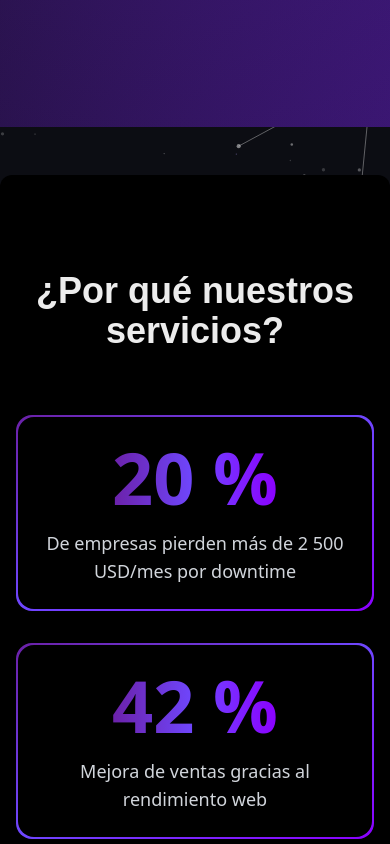
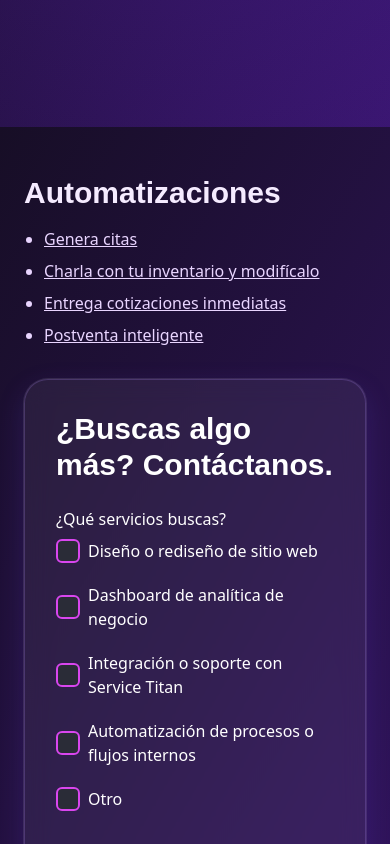
Before and after one commit to juanasaavedra/weavion, a React (Vite) app: page / in a window 390 px wide. Shown: the part 1760-2604 px from the top of the page. Built offline with nearby package versions, Linux system fonts and the light colour scheme; a web font is replaced by a local one.

Commit message:
feat: enhance services mobile navigation

```diff
--- a/src/ContactForm.jsx
+++ b/src/ContactForm.jsx
@@ -9,7 +9,7 @@ const getServiceOptions = (t) => [
   { label: t('contact.services.other'), value: 'other' },
 ];
 
-export default function ContactForm() {
+export default function ContactForm({ title }) {
   const { t } = useTranslation();
   const [submitted, setSubmitted] = useState(false);
   const [form, setForm] = useState({
@@ -58,7 +58,7 @@ export default function ContactForm() {
       className="space-y-6 container-rounded bg-white/[0.06] backdrop-blur-md p-8 md:p-10 ring-1 ring-white/10 shadow-[inset_0_0_0_1px_rgba(182,146,255,.22),0_10px_28px_rgba(108,72,237,.18)]"
     >
       <h2 className="text-3xl font-bold text-white mb-6">
-        {t('contact.formTitle')}
+        {title || t('contact.formTitle')}
       </h2>
       <div>
         <span className="block mb-2 text-white">
--- a/src/Header.jsx
+++ b/src/Header.jsx
@@ -102,6 +102,7 @@ export default function Header() {
                 openMenu={openMenu}
                 setOpenMenu={setOpenMenu}
                 dividerIndex={servicesItems.length}
+                dividerLabel={t('services.mobileAutomationTitle', 'Automatizaciones')}
               />
             </div>
           </div>
@@ -113,7 +114,7 @@ export default function Header() {
   );
 }
 
-function DropdownMenu({ id, title, items, openMenu, setOpenMenu, dividerIndex }) {
+function DropdownMenu({ id, title, items, openMenu, setOpenMenu, dividerIndex, dividerLabel }) {
   const menuRef = useRef(null);
   const closeTimer = useRef();
 
@@ -159,6 +160,7 @@ function DropdownMenu({ id, title, items, openMenu, setOpenMenu, dividerIndex })
             items={items}
             onSelect={() => setOpenMenu(null)}
             dividerIndex={dividerIndex}
+            dividerLabel={dividerLabel}
           />
         </div>
       )}
--- a/src/ServiciosPinnedSlider.jsx
+++ b/src/ServiciosPinnedSlider.jsx
@@ -1,6 +1,7 @@
 import React, { useEffect, useLayoutEffect, useRef, useState } from "react";
 import { useTranslation } from 'react-i18next';
 import { Link } from 'react-router-dom';
+import ContactForm from './ContactForm';
 
 const PALETTE = {
   purpleDark: "#39166F",
@@ -103,6 +104,7 @@ export default function ServiciosPinnedSlider() {
     const wrapperHeight = vertical ? dims.vh * 0.8 : dims.vh;
 
   return (
+    <>
       <section
         ref={sectionRef}
         style={{ height: wrapperHeight, overflow: "hidden", background: `linear-gradient(120deg, ${PALETTE.blackPurple}, ${PALETTE.purpleDark})` }}
@@ -119,6 +121,40 @@ export default function ServiciosPinnedSlider() {
           })}
         </div>
       </section>
+      {vertical && (
+        <section
+          className="px-6 py-12 space-y-8"
+          style={{ background: `linear-gradient(120deg, ${PALETTE.blackPurple}, ${PALETTE.purpleDark})`, color: PALETTE.grayLight }}
+        >
+          <div>
+            <h3 className="text-3xl font-bold mb-4">{t('services.mobileAutomationTitle', 'Automatizaciones')}</h3>
+            <ul className="list-disc pl-5 space-y-2 text-purple-200">
+              <li>
+                <Link to={t('routes.automation.appointments', '/services/genera-citas')} className="underline">
+                  {t('header.automationItems.appointments')}
+                </Link>
+              </li>
+              <li>
+                <Link to={t('routes.automation.inventory', '/services/inventario')} className="underline">
+                  {t('header.automationItems.inventory')}
+                </Link>
+              </li>
+              <li>
+                <Link to={t('routes.automation.quotes', '/services/cotizaciones')} className="underline">
+                  {t('header.automationItems.quotes')}
+                </Link>
+              </li>
+              <li>
+                <Link to={t('routes.automation.postSale', '/services/postventa')} className="underline">
+                  {t('header.automationItems.postSale')}
+                </Link>
+              </li>
+            </ul>
+          </div>
+          <ContactForm title={t('services.contactPrompt', '¿Buscas algo más? Contáctanos.')} />
+        </section>
+      )}
+    </>
   );
 }
 
--- a/src/TechMenu.jsx
+++ b/src/TechMenu.jsx
@@ -3,7 +3,7 @@ import { Link } from "react-router-dom";
 
 // Dropdown menu used in the header for Services and Automate sections.
 // It features a subtle purple gradient border and a dark glassy background.
-export default function TechMenu({ items, onSelect, className = "", dividerIndex }) {
+export default function TechMenu({ items, onSelect, className = "", dividerIndex, dividerLabel }) {
   return (
     <div
       className={`rounded-xl p-[1.5px] bg-gradient-to-r from-purple-600 to-purple-400 w-64 ${className}`}
@@ -13,6 +13,16 @@ export default function TechMenu({ items, onSelect, className = "", dividerIndex
       <div className="rounded-xl bg-black/80 backdrop-blur-sm py-2">
         {items.map((item, idx) => (
           <React.Fragment key={item.id}>
+            {dividerIndex === idx && (
+              <>
+                <div className="my-2 border-t border-white/10" />
+                {dividerLabel && (
+                  <div className="px-4 py-1 text-xs font-semibold text-white/60">
+                    {dividerLabel}
+                  </div>
+                )}
+              </>
+            )}
             <Link
               to={item.path}
               onClick={() => onSelect?.(item.id)}
@@ -22,9 +32,6 @@ export default function TechMenu({ items, onSelect, className = "", dividerIndex
             >
               {item.label}
             </Link>
-            {dividerIndex === idx + 1 && (
-              <div className="my-2 border-t border-white/10" />
-            )}
           </React.Fragment>
         ))}
       </div>
--- a/src/locales/en.json
+++ b/src/locales/en.json
@@ -49,7 +49,9 @@
     "title": "What do you gain with us?",
     "subtitle": "Digital Solutions for your business",
     "description": "We offer core services that cover all your business digital needs. Click on the cards to see more details.",
-    "sliderInstruction": "Move sideways to explore each panel"
+    "sliderInstruction": "Move sideways to explore each panel",
+    "mobileAutomationTitle": "Automations",
+    "contactPrompt": "Looking for something else? Contact us."
   },
   "about": {
     "title": "About Us",
--- a/src/locales/es.json
+++ b/src/locales/es.json
@@ -49,7 +49,9 @@
     "title": "¿Qué ganas con nosotros?",
     "subtitle": "Soluciones Digitales para tu empresa",
     "description": "Ofrecemos servicios principales que cubren todas las necesidades digitales de tu empresa. Haz clic en las tarjetas para ver más detalles.",
-    "sliderInstruction": "Mueve hacia los lados para explorar cada panel"
+    "sliderInstruction": "Mueve hacia los lados para explorar cada panel",
+    "mobileAutomationTitle": "Automatizaciones",
+    "contactPrompt": "¿Buscas algo más? Contáctanos."
   },
   "about": {
     "title": "Sobre Nosotros",
```
Lines whose indentation alone changed are shown as unchanged.
